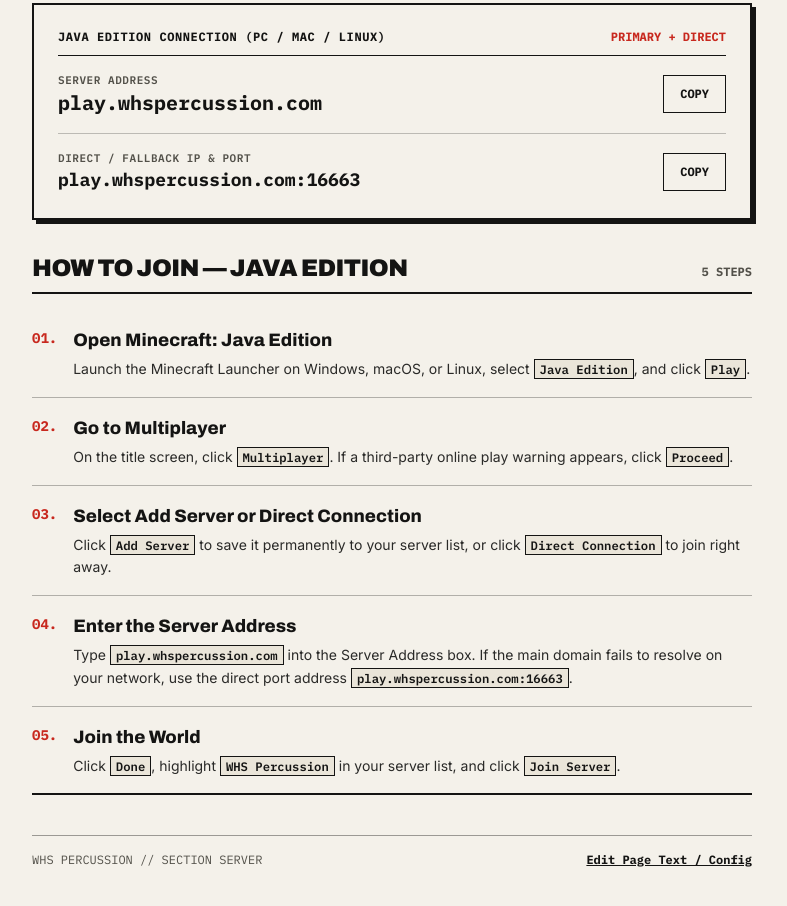
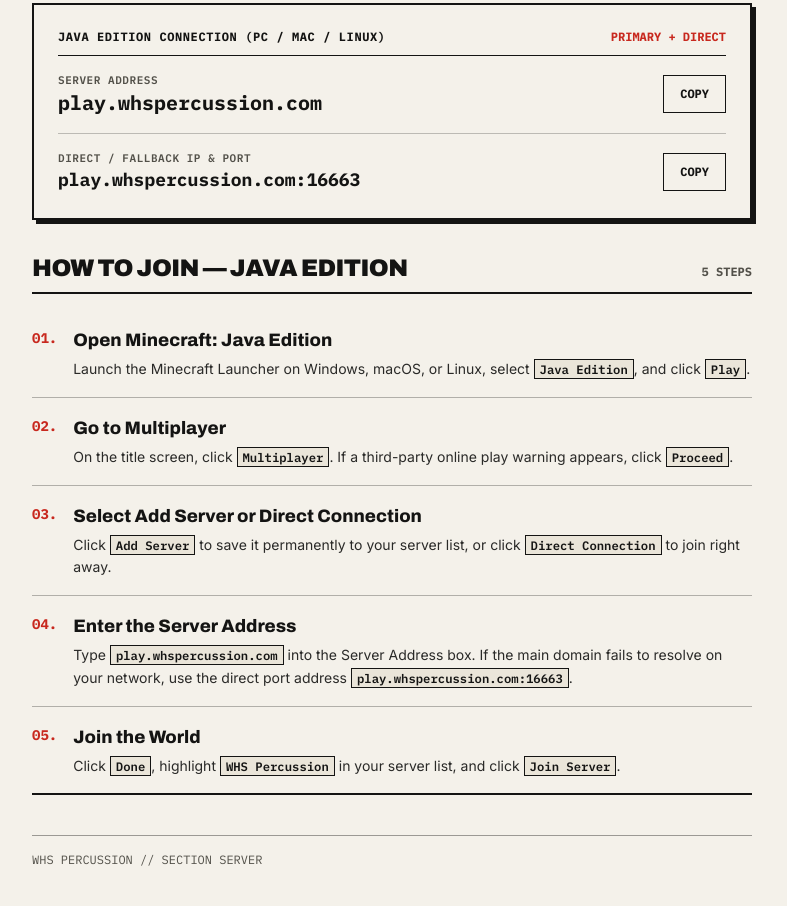
Before and after one commit to w0rlz/whsperc, a plain HTML site: page index.html in a window 1280 px wide. Shown: the part 363-1269 px from the top of the page, without its empty margins (248-1035 px from the left). Drawn offline with nearby package versions, Linux system fonts and the light colour scheme.

Commit message:
Remove text from edit button in index.html
Removed text from the button for editing page.

```diff
--- a/index.html
+++ b/index.html
@@ -342,7 +342,7 @@
           onclick="toggleEditorDrawer()"
           class="underline font-bold text-ink hover:text-varsity cursor-pointer"
         >
-          Edit Page Text / Config
+
         </button>
       </div>
 
```
